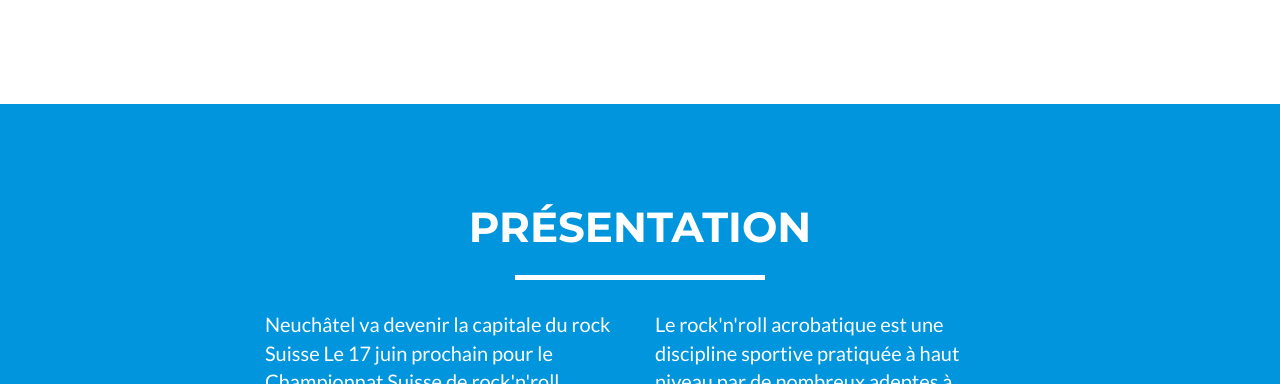
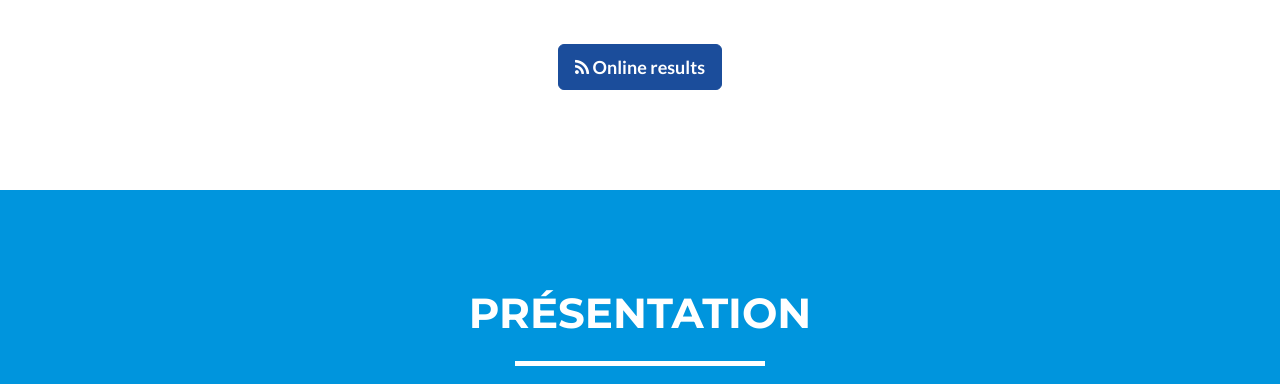
Before and after one commit to ragu89/cs17, a plain HTML site: page index.html in a window 1280 px wide. Shown: the part 716-1100 px from the top of the page. Drawn offline with nearby package versions, Linux system fonts and the light colour scheme.

Commit message:
Add a button to the online result page

```diff
--- a/index.html
+++ b/index.html
@@ -79,6 +79,12 @@
             <div class="row">
                 <div class="col-lg-12">
                     <img class="img-responsive" src="img/logo.png" alt="">
+                </div>
+
+                <div class="col-lg-12"><br/><br/>
+                    <a href="http://www.reg-sw.com/srrc/results/2017-88/index.htm" target="blank" class="btn btn-lg btn-primary">
+                        <i class="fa fa-rss"></i> Online results
+                    </a>
                 </div>
             </div>
         </div>
```
